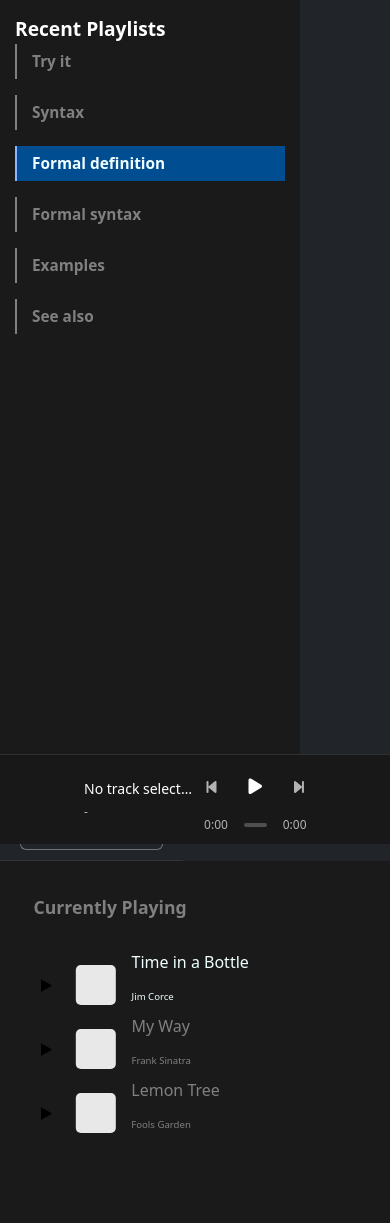
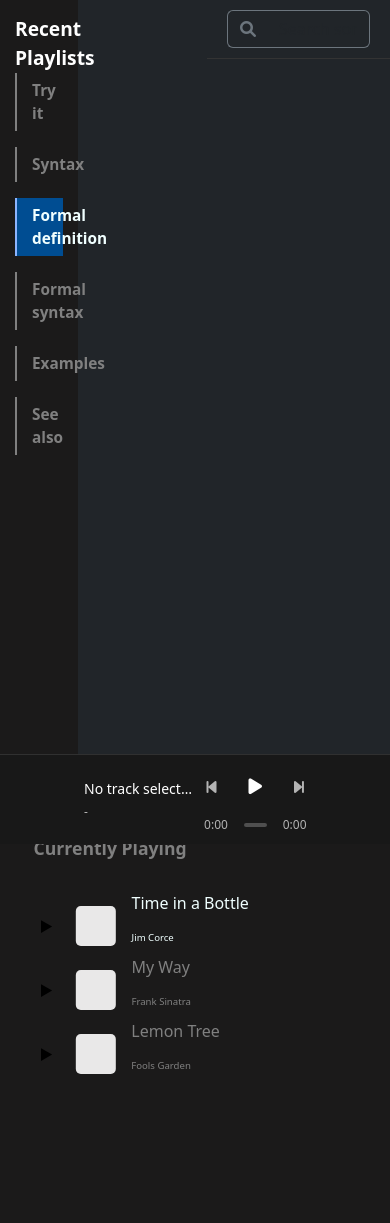
Before and after one commit to altair13421/WebAudioPlayer, a Django app: page / in a window 390 px wide. Shown: the top 1223 px of the page. Run offline with Django 5.2, Linux system fonts and the light colour scheme; some libraries are stand-ins or nearby versions.

Commit message:
style: Update sidebar width to use viewport width for better responsiveness

```diff
--- a/player/templates/components/sidebar.html
+++ b/player/templates/components/sidebar.html
@@ -13,7 +13,7 @@
 <style>
 /* From Uiverse.io by Javierrocadev */
 .sidebar_card {
-  width: 300px;
+  width: 20vw;
   height: 95vh;
   background: #1b1a1a;
   color: white;
```
